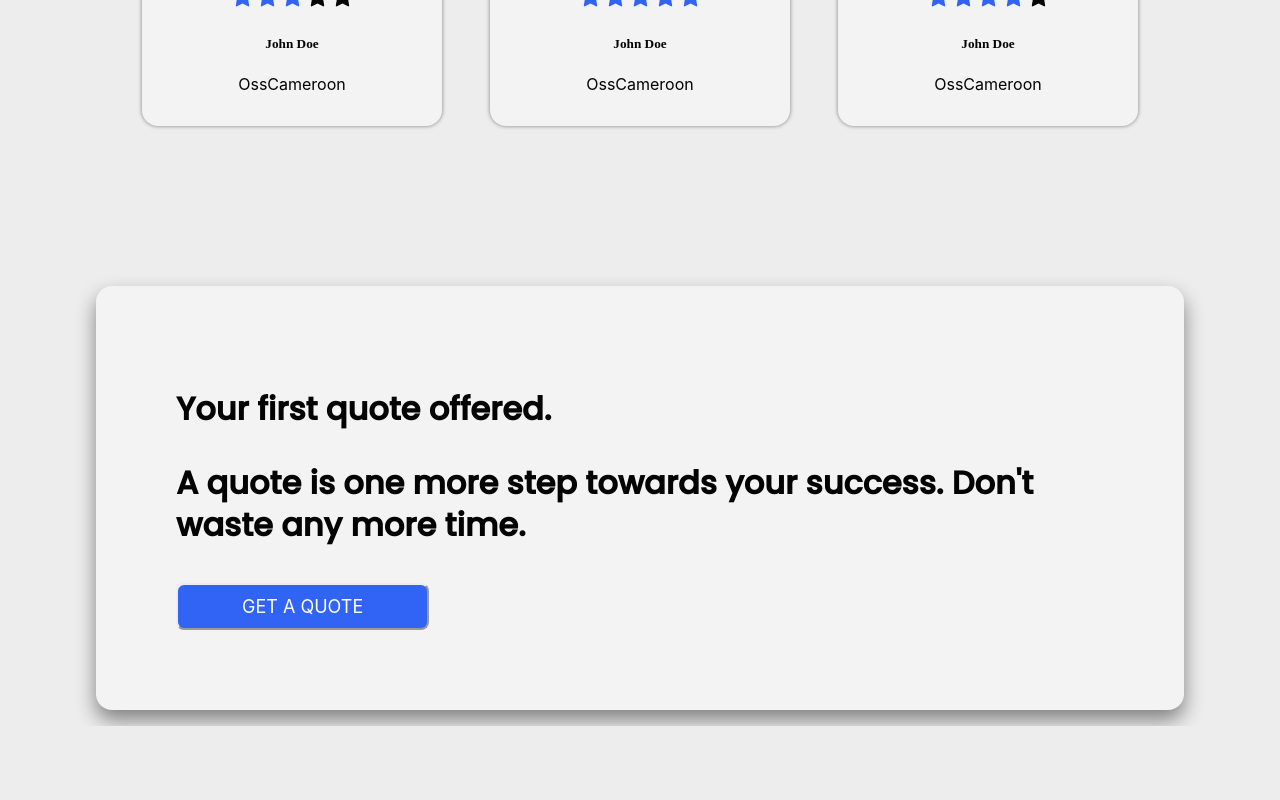
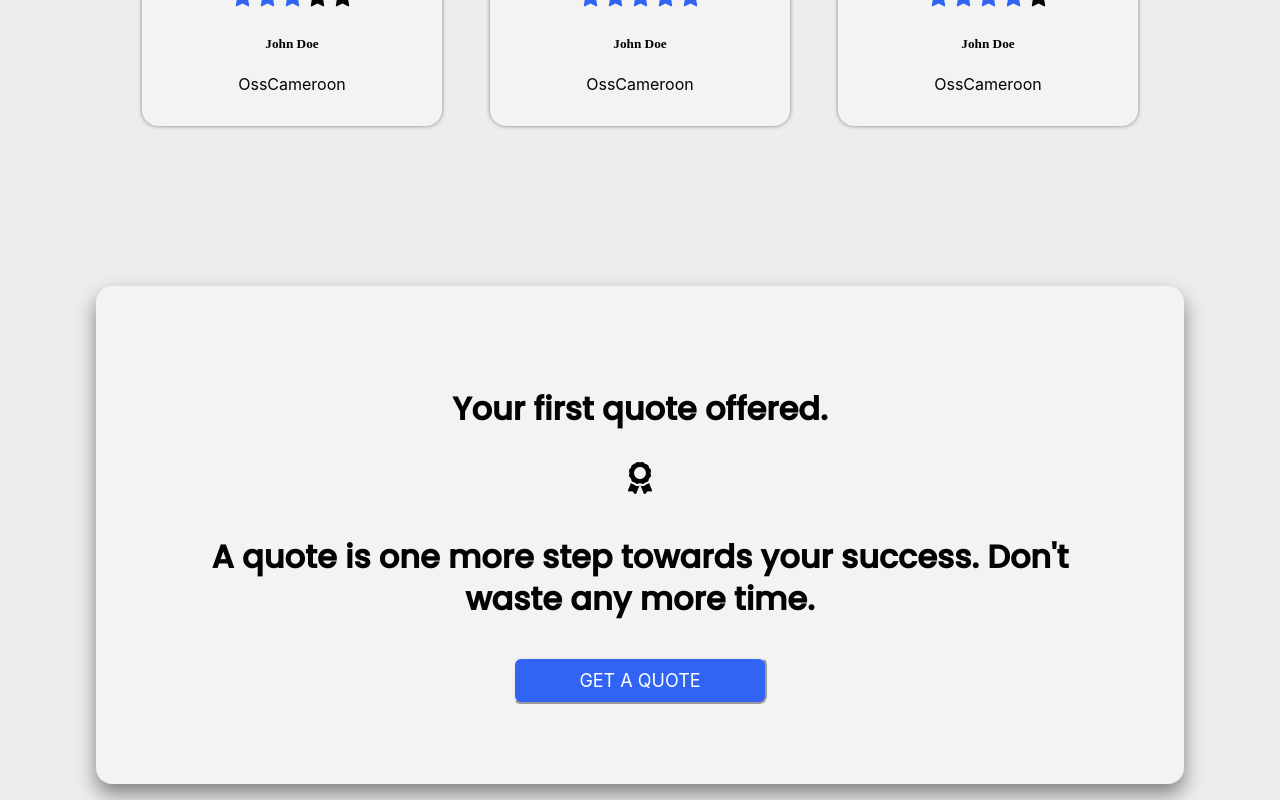
Before and after one commit to bricekk/lando, a React (Create React App) app: page / in a window 1280 px wide. Shown: the part 4108-4908 px from the top of the page. Before the commit the page ends 4834 px from the top, so only its background shows below. Built offline with nearby package versions, Linux system fonts and the light colour scheme.

Commit message:
quote text align

```diff
--- a/src/containers/quote/Quote.css
+++ b/src/containers/quote/Quote.css
@@ -10,10 +10,8 @@
     border-radius: 16px;
     box-shadow: rgba(51,51,51,.1);
     border: 0px none;
-    margin-left: auto;
-    margin-right: auto;
-    display: flex;
     padding: 5rem;
+    text-align: center;
 
     box-shadow: 0px 10px 20px var(--box-shadow);
 }
@@ -33,5 +31,4 @@
 
 .quote__container-text-icon{
     font-size:xx-large;
-    display:none
 }
```
